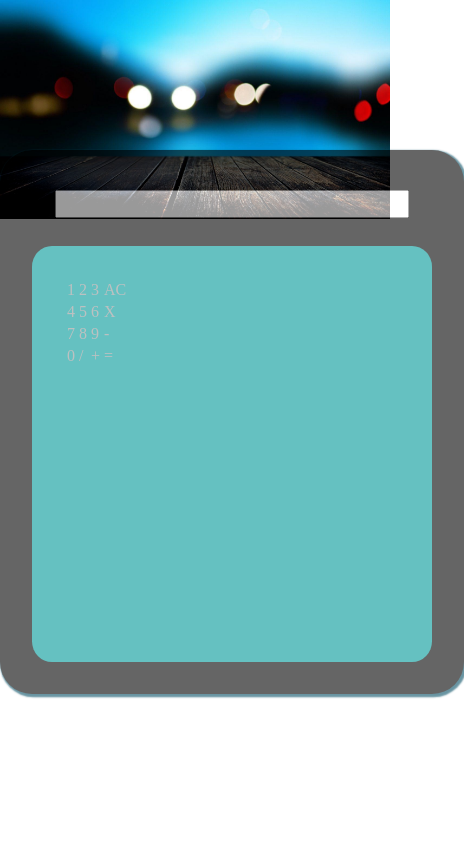
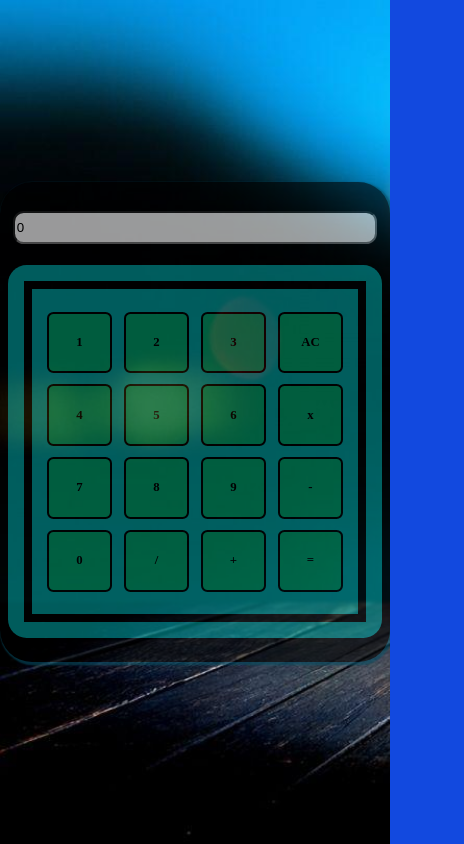
Before and after one commit to TharikH/web_calculator, a plain HTML site: page index.html in a window 390 px wide. Shown: the whole page, 464 px wide, since content can reach past the window. Drawn offline with Linux system fonts and the light colour scheme.

Commit message:
responsiveness complete ,validation to be done

```diff
--- a/index.css
+++ b/index.css
@@ -1,8 +1,14 @@
 body{
     background-image: url("image1.jpg");
     background-repeat: no-repeat;
+    background-attachment: fixed;
     background-size: cover;
+    background-color: rgb(18, 73, 223);
+    overflow: hidden;
 }
+* {
+    box-sizing: border-box;
+  }
 .calculator{
     width: 25em;
 	height: 30em;
@@ -18,26 +24,74 @@ body{
     padding:2em;
     border-radius: 2em;
     box-shadow:0.1em 0.1em 0.1em 0.1em rgb(6, 78, 100);
-
+    box-sizing: border-box;
     display: grid;
     grid-template-rows: 10% 90%;
 }
 .input{
     /* background-color: brown; */
     text-align: center;
-    padding :0.5em;
+    padding :0.3em;
 }
 input{
-    width: 90%;
-    height: 70%;
+    width: 100%;
+    height: 100%;
+    border-radius: 0.8em;
 }
 input[type=number] {
     -moz-appearance: textfield;
   }
 .table{
+    color: black;
     background-color: aqua;
     border-radius: 5%;
     margin-top: 1em;
-    padding: 2em;
+    padding: 1em;
     opacity: 0.6;
 }
+table{
+    border: 0.5em solid black;
+    width: 100%;
+    height: 100%;
+    padding: 2em;
+}
+
+td{
+    vertical-align: center;
+    text-align: center;
+    width:3em;
+    height: 3em;
+}
+button{
+    text-align: center;
+    font-weight: bold;
+    font-size: 110%;
+    font-family: serif;
+    padding:0.5em;
+    border: 0.2em solid;
+    background-color: rgb(0, 255, 170);
+    border-radius: 10%;
+    width: 100%;
+    height: 100%;
+}
+button:hover{
+    background-color: black;
+    color: aqua;
+    border-color:  rgb(0, 255, 170);
+    box-shadow: 0.1em 0.1em 0.1em 0.1em rgb(0, 255, 170);
+}
+@media only screen and (max-width:420px){
+    button{
+        font-size: 80%;
+        width: 90%;
+        height: 90%;
+    }
+    table{
+        padding: 1em 0.5em;
+    }
+    .calculator{
+        width: 100%;
+        height: 80;
+        padding:1.5em 0.5em;
+    }
+}
--- a/index.html
+++ b/index.html
@@ -5,43 +5,45 @@
     <meta charset="UTF-8">
     <meta name="viewport" content="width=device-width, initial-scale=1.0">
     <link rel="stylesheet" href="index.css">
-    <title>Learn</title>
+    <title>CALCULATOR</title>
+    <link rel = "icon" href ="calculator.png" type = "image/x-icon">
 </head>
 
 <body>
     <div class="calculator">
         <div class="input">
-            <input type="number">
+            <input type="number" id="input" value="0">
         </div>
         <div class="table">
             <table>
                 <tr>
-                    <td>1</td>
-                    <td>2</td>
-                    <td>3</td>
-                    <td>AC</td>
+                    <td><button class="but1">1</button></td>
+                    <td><button class="but2">2</button></td>
+                    <td><button class="but3">3</button></td>
+                    <td><button class="but4">AC</button></td>
                 </tr>
                 <tr>
-                    <td>4</td>
-                    <td>5</td>
-                    <td>6</td>
-                    <td>X</td>
+                    <td><button class="but5">4</button></td>
+                    <td><button class="but6">5</button></td>
+                    <td><button class="but7">6</button></td>
+                    <td><button class="but8">x</button></td>
                 </tr>
                 <tr>
-                    <td>7</td>
-                    <td>8</td>
-                    <td>9</td>
-                    <td>-</td>
+                    <td><button class="but9">7</button></td>
+                    <td><button class="but10">8</button></td>
+                    <td><button class="but11">9</button></td>
+                    <td><button class="but12">-</button></td>
                 </tr>
                 <tr>
-                    <td>0</td>
-                    <td>/</td>
-                    <td>+</td>
-                    <td>=</td>
+                    <td><button class="but13">0</button></td>
+                    <td><button class="but14">/</button></td>
+                    <td><button class="but15">+</button></td>
+                    <td><button class="but16">=</button></td>
                 </tr>
             </table>
         </div>
     </div>
+<script src="index.js"></script>
 </body>
 
 </html>
```
Also changed, not shown: calculator.png (added), index.js (added).
